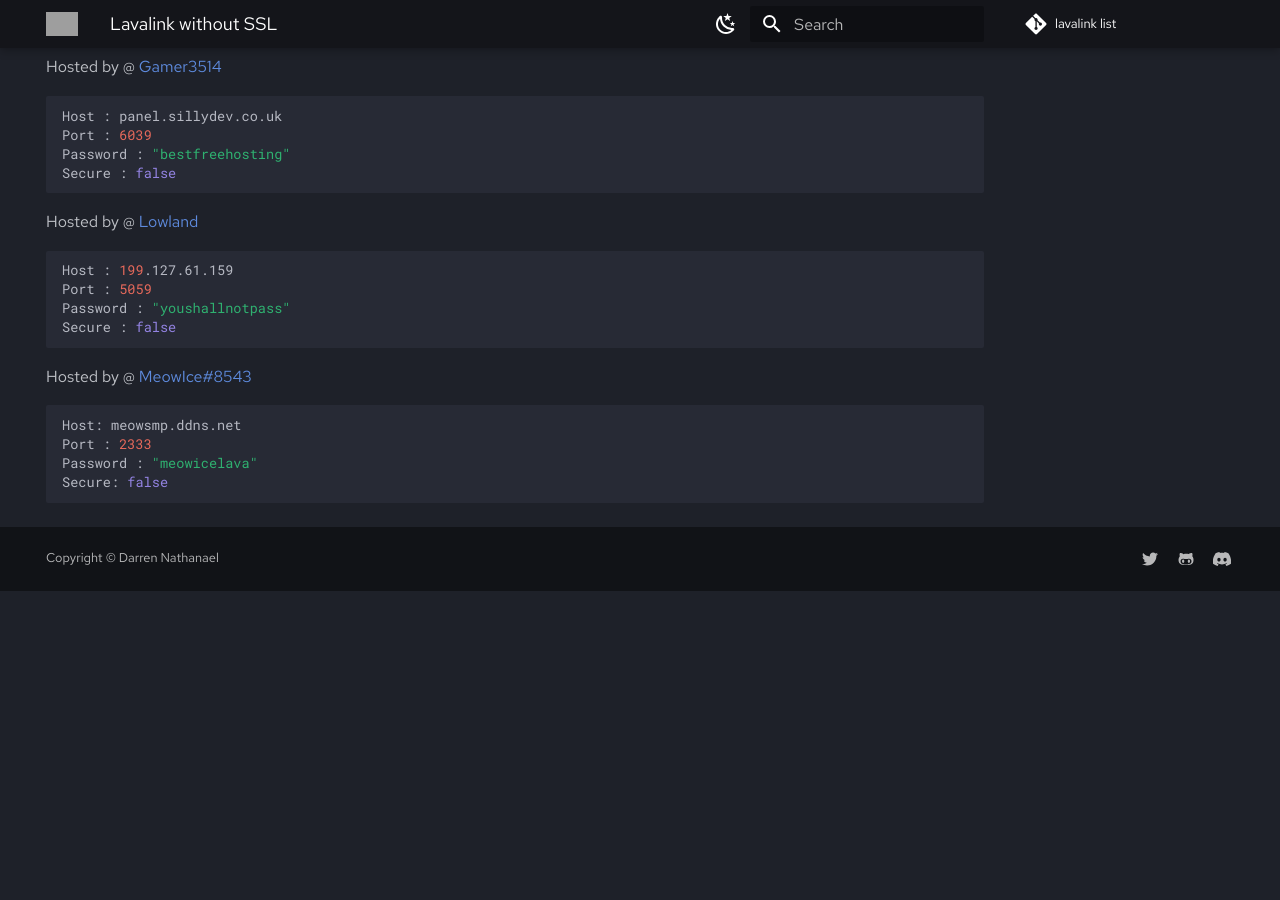
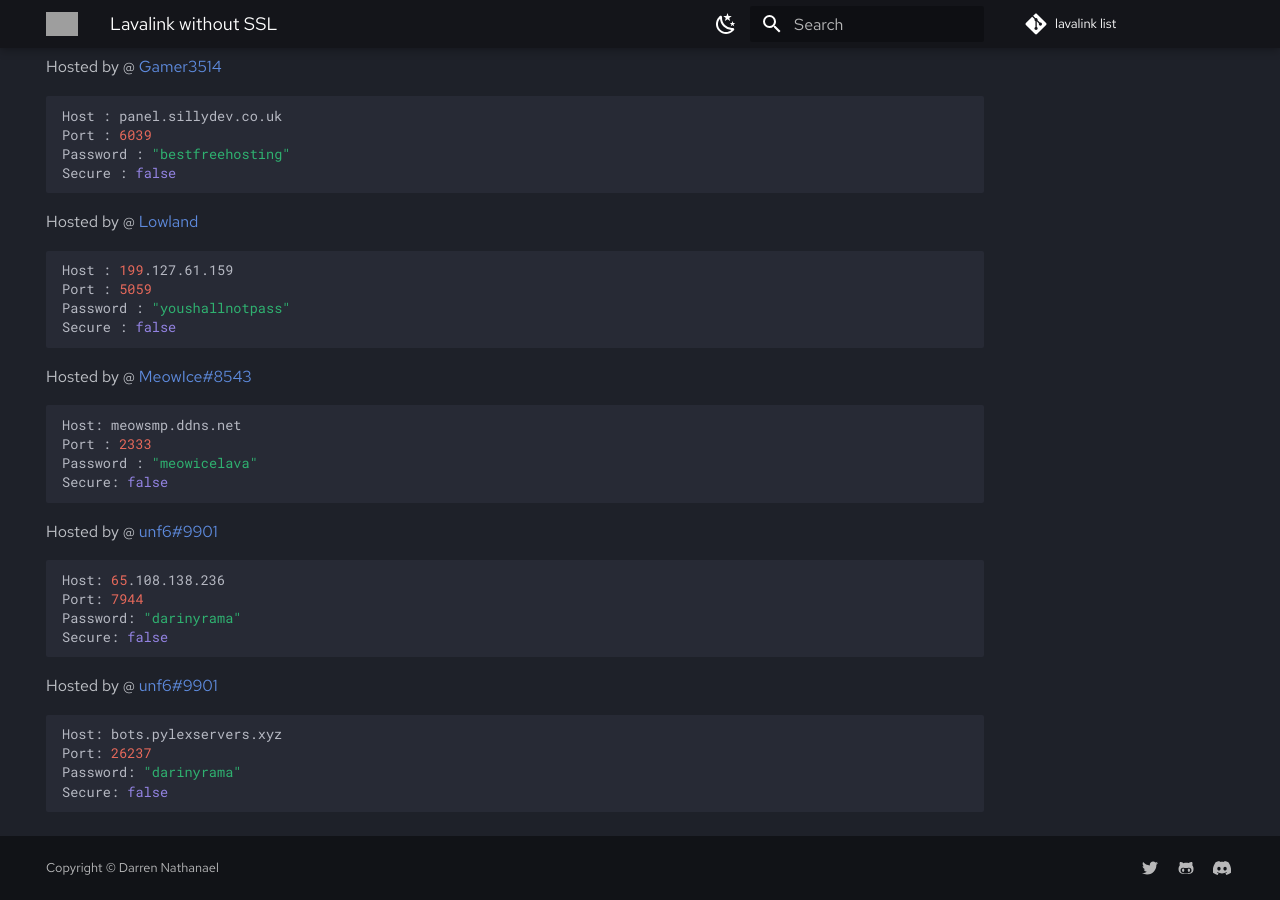
Before and after one commit to DarrenOfficial/lavalink-list, an MkDocs documentation site: the page built from docs/NoSSL/lavalink-without-ssl.md, in a window 1280 px wide and 900 px high, scrolled down 4686 px. Built offline with MkDocs 1.6.1 and Material for MkDocs 9.7.7, drawn with Linux system fonts in a browser that asks for light colours; comment, search, counter and statistics services are not loaded; before the commit the page ends 5277 px from its top, so only the background shows below that; grey boxes are pictures that could not be loaded.

Commit message:
Added Lavalink ×_× (#322)

````diff
--- a/docs/NoSSL/lavalink-without-ssl.md
+++ b/docs/NoSSL/lavalink-without-ssl.md
@@ -260,3 +260,21 @@ Port : 2333
 Password : "meowicelava"
 Secure: false
 ```
+
+Hosted by @ [unf6#9901](https://discord.gg/dpDB9hudTd)
+
+```bash
+Host: 65.108.138.236
+Port: 7944
+Password: "darinyrama"
+Secure: false
+```
+
+Hosted by @ [unf6#9901](https://discord.gg/dpDB9hudTd)
+
+```bash
+Host: bots.pylexservers.xyz
+Port: 26237
+Password: "darinyrama"
+Secure: false
+```
````
